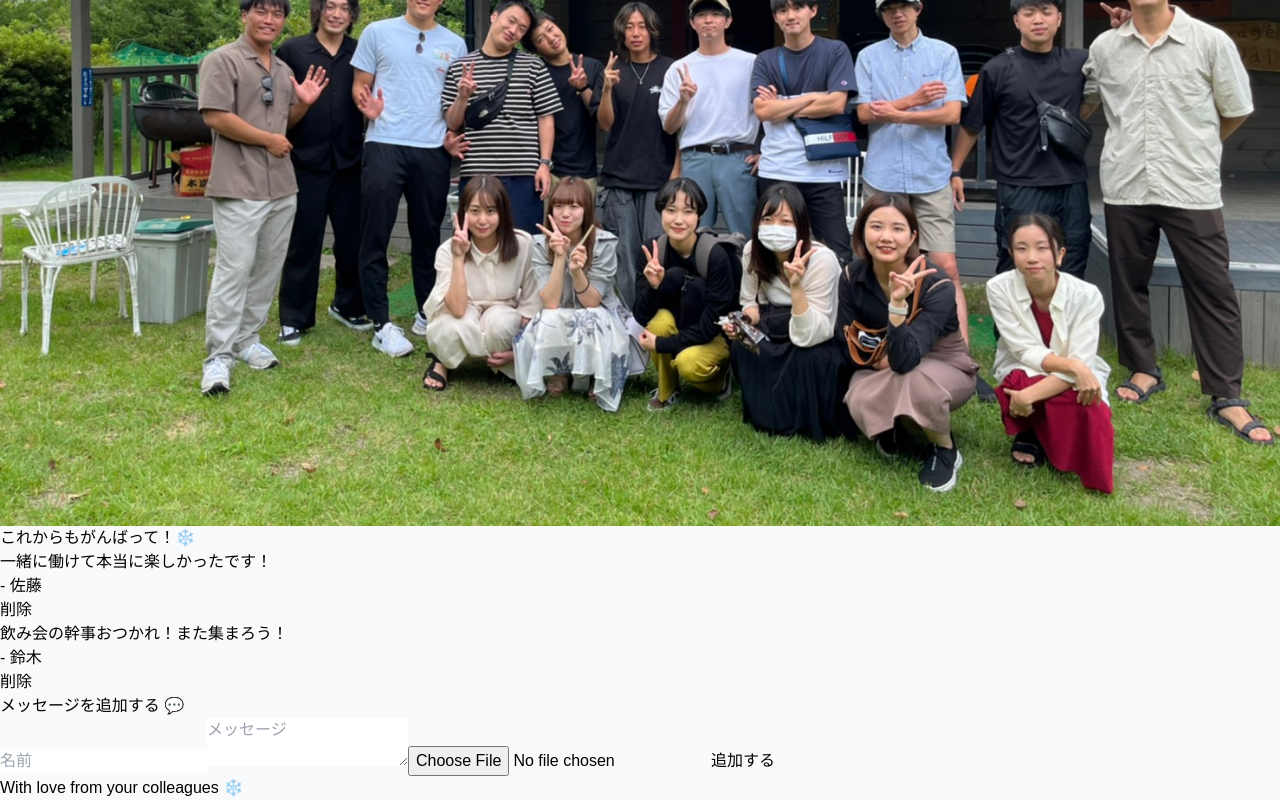
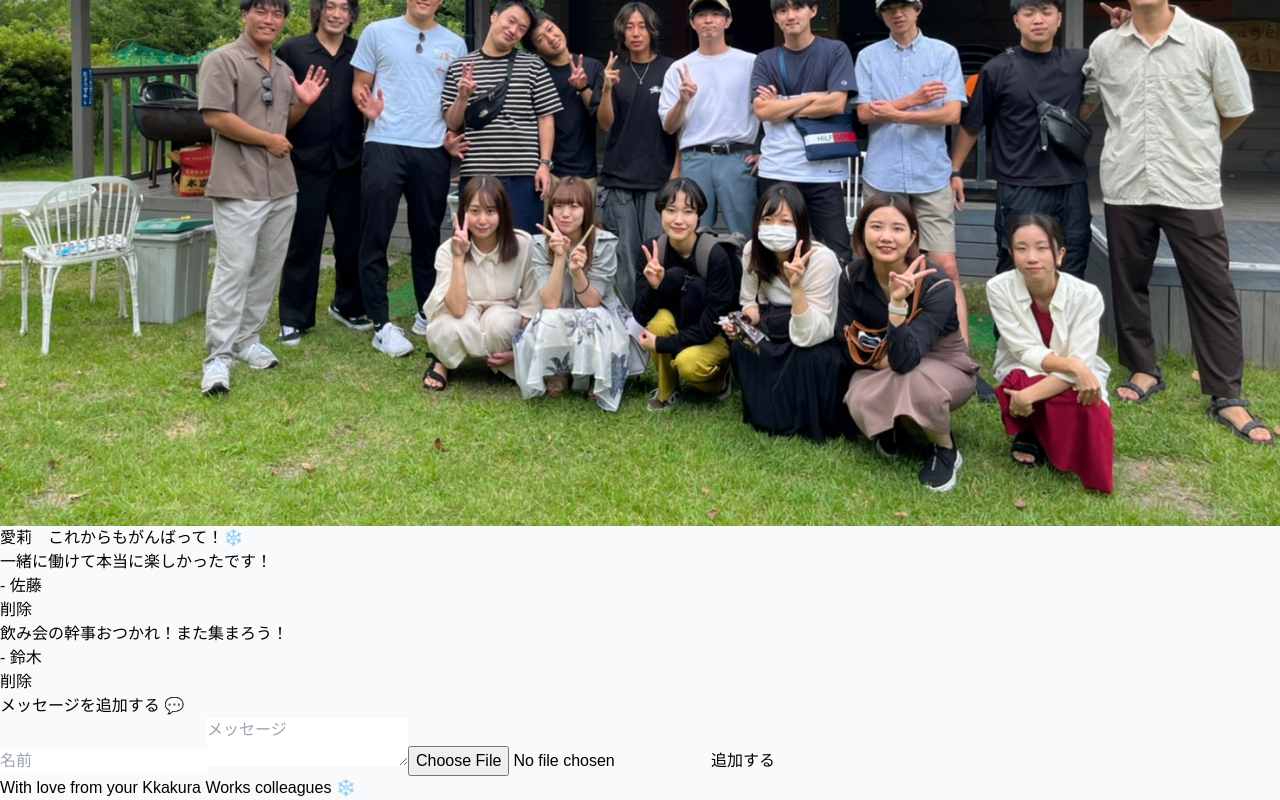
Before and after one commit to match8885/Farewell-Card, a Next.js app: page / in a window 1280 px wide. Shown: the part 684-1484 px from the top of the page. Built offline with nearby package versions, Linux system fonts and the light colour scheme.

Commit message:
commit alpha

```diff
--- a/app/page.js
+++ b/app/page.js
@@ -118,7 +118,7 @@ export default function FarewellPage() {
 
       {/* メインメッセージ */}
       <div className="mt-10 text-2xl font-semibold text-blue-900 drop-shadow-md z-10">
-        これからもがんばって！❄️
+        愛莉　これからもがんばって！❄️
       </div>
 
       {/* メッセージリスト */}
@@ -186,7 +186,7 @@ export default function FarewellPage() {
       </div>
 
       <footer className="text-blue-900 text-sm mb-10 z-10">
-        <p>With love from your colleagues ❄️</p>
+        <p>With love from your Kkakura Works colleagues ❄️</p>
       </footer>
 
       <style>{`
```
